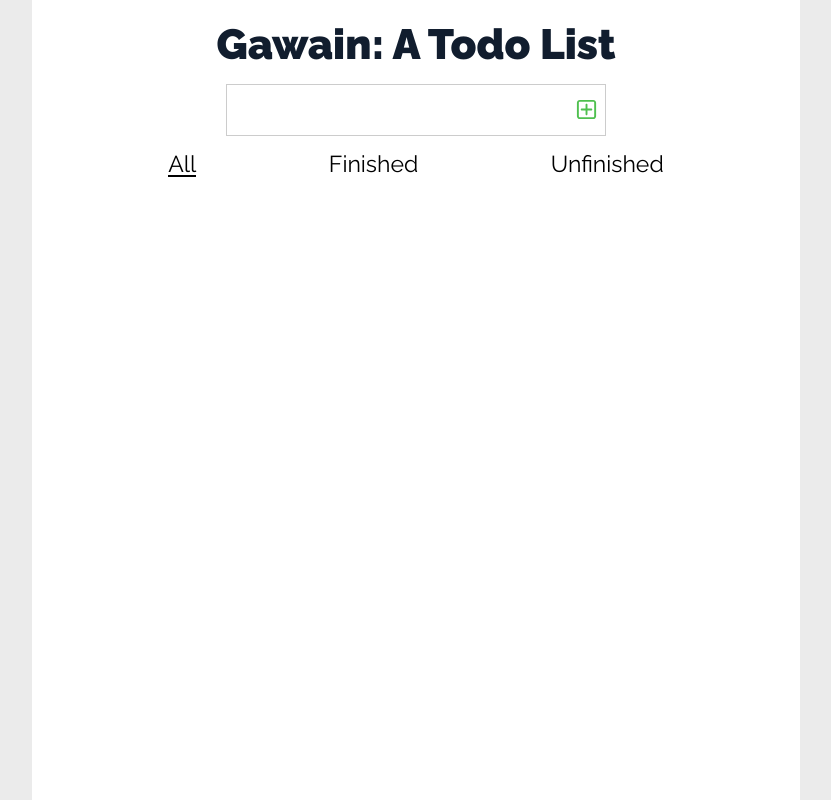
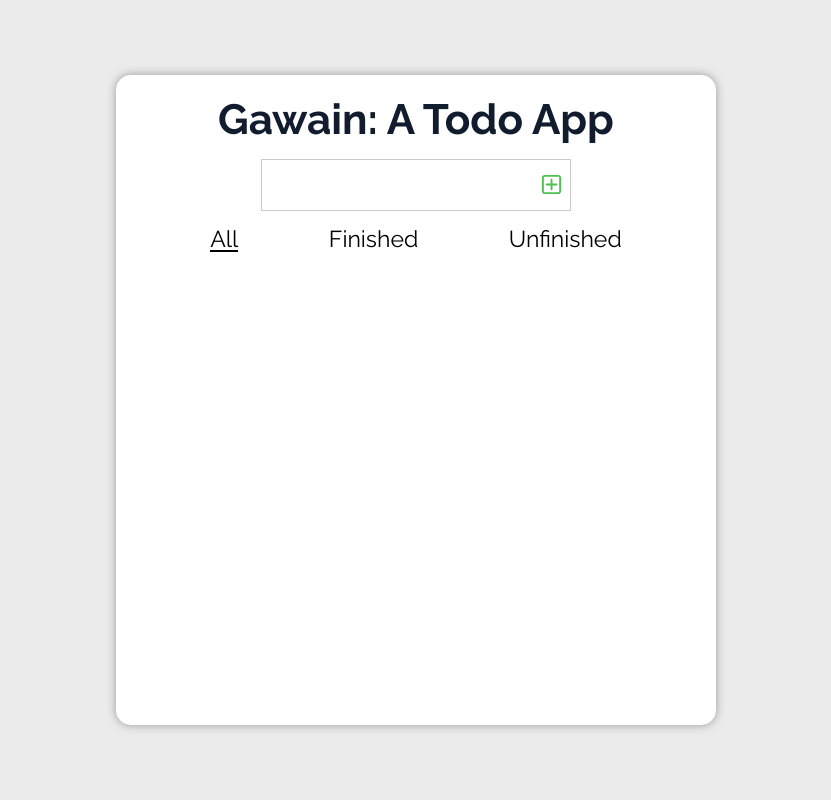
Before and after one commit to reimarrosas/gawain, a React (Create React App) app: page / in a window 1280 px wide. Shown: the whole page, without its empty margins (224-1055 px from the left). Built offline with nearby package versions, Linux system fonts and the light colour scheme.

Commit message:
Changed the style of the Atop level component to be smaller

```diff
--- a/src/App.js
+++ b/src/App.js
@@ -8,7 +8,7 @@ function App() {
 
   return (
     <div className="App">
-      <h1 className="app-title">Gawain: A Todo List</h1>
+      <h1 className="app-title">Gawain: A Todo App</h1>
       <CreateTodoForm todos={todos} setTodos={setTodos} />
       <NavRouting todos={todos} setTodos={setTodos} />
     </div>
--- a/src/style.css
+++ b/src/style.css
@@ -1,4 +1,4 @@
-@import url("https://fonts.googleapis.com/css2?family=Raleway:wght@400;900&display=swap");
+@import url("https://fonts.googleapis.com/css2?family=Raleway:wght@400;700&display=swap");
 
 *,
 *::before,
@@ -18,18 +18,27 @@ body {
   background-color: #ebebeb;
 }
 
+#root {
+  display: flex;
+  align-items: center;
+  justify-content: center;
+  min-height: 100vh;
+}
+
 .App {
-  width: clamp(320px, 60%, 800px);
-  margin: 0 auto;
+  width: clamp(320px, 60%, 600px);
   text-align: center;
   padding: 1rem 0.2rem;
-  min-height: 100vh;
+  height: 650px;
+  overflow-y: scroll;
   background-color: #fff;
+  border-radius: 15px;
+  box-shadow: 0 0 10px #999;
 }
 
 .app-title {
   font-size: 2.2rem;
-  font-weight: 900;
+  font-weight: 700;
   color: #111d2e;
 }
 
```
